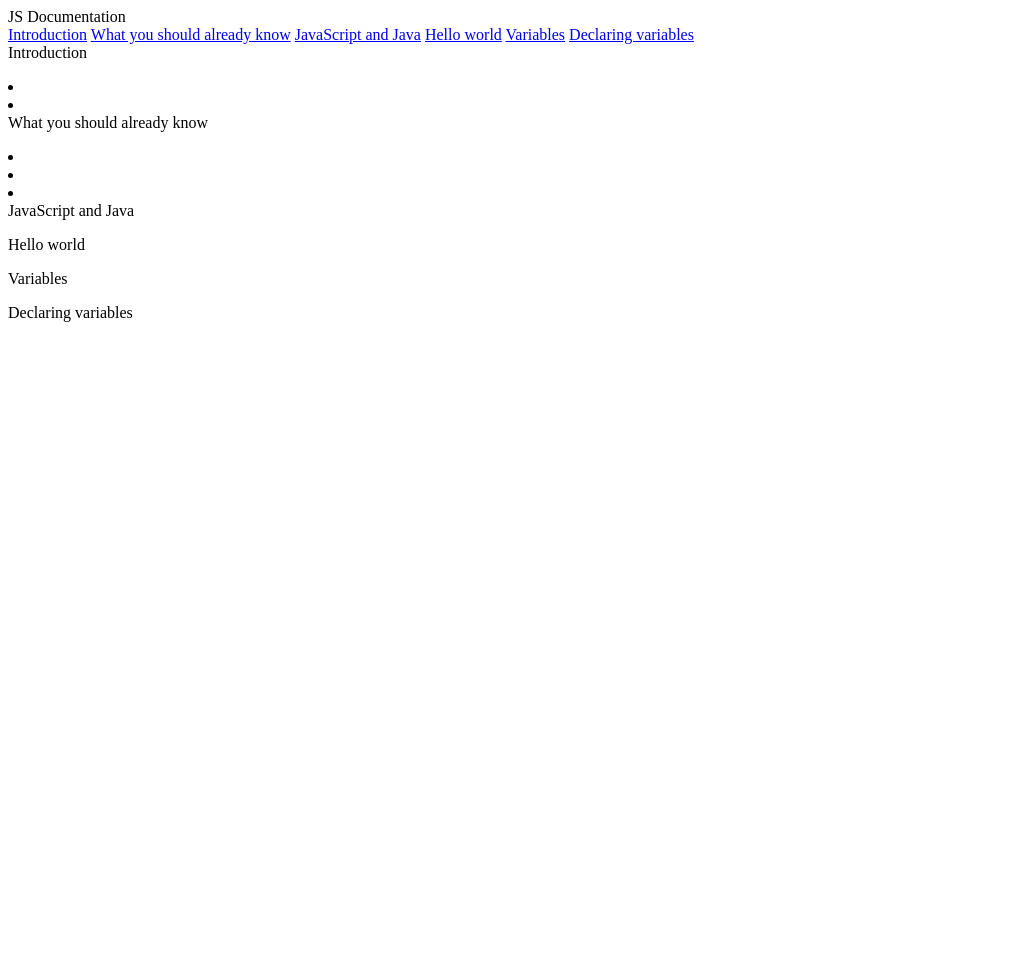
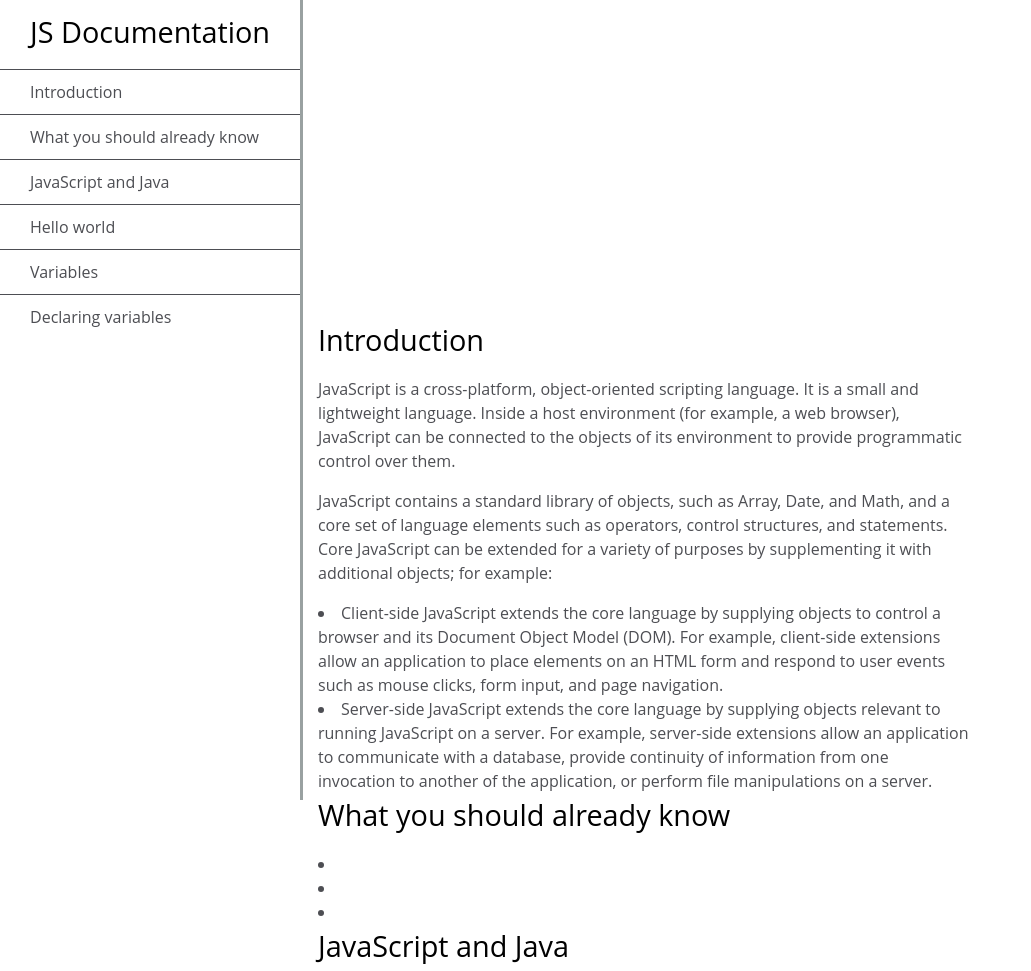
Before and after one commit to das88768/freecodecamp_responsive_web_design, a plain HTML site: page Technical_Doc/index.html in a window 1280 px wide. Shown: the top 971 px of the page, without its empty margins (0-1031 px from the left). Before the commit the page ends 800 px from the top, so only its background shows below. Drawn offline with Linux system fonts and the light colour scheme.

Commit message:
styling navbar

```diff
--- a/Technical_Doc/index.html
+++ b/Technical_Doc/index.html
@@ -9,20 +9,22 @@
   <body>
     <nav id="navbar">
       <header>JS Documentation</header>
-      <a class="nav-link" href="#introduction">Introduction</a>
-      <a class="nav-link" href="#what_you_should_already_know">What you should already know</a>
-      <a class="nav-link" href="#javaScript_and_Java">JavaScript and Java</a>
-      <a class="nav-link" href="#hello_world">Hello world</a>
-      <a class="nav-link" href="#variables">Variables</a>
-      <a class="nav-link" href="#declaring_variables">Declaring variables</a>
+      <ul>
+        <li><a class="nav-link" href="#introduction">Introduction</a></li>
+        <li><a class="nav-link" href="#what_you_should_already_know">What you should already know</a></li>
+        <li><a class="nav-link" href="#javaScript_and_Java">JavaScript and Java</a></li>
+        <li><a class="nav-link" href="#hello_world">Hello world</a></li>
+        <li><a class="nav-link" href="#variables">Variables</a></li>
+        <li><a class="nav-link" href="#declaring_variables">Declaring variables</a></li>
+      </ul>
     </nav>
     <main id="main-doc">
       <section class="main-section" id="introduction">
         <header>Introduction</header>
-        <p></p>
-        <p></p>
-        <li></li>
-        <li></li>
+        <p>JavaScript is a cross-platform, object-oriented scripting language. It is a small and lightweight language. Inside a host environment (for example, a web browser), JavaScript can be connected to the objects of its environment to provide programmatic control over them.</p>
+        <p>JavaScript contains a standard library of objects, such as Array, Date, and Math, and a core set of language elements such as operators, control structures, and statements. Core JavaScript can be extended for a variety of purposes by supplementing it with additional objects; for example:</p>
+        <li>Client-side JavaScript extends the core language by supplying objects to control a browser and its Document Object Model (DOM). For example, client-side extensions allow an application to place elements on an HTML form and respond to user events such as mouse clicks, form input, and page navigation.</li>
+        <li>Server-side JavaScript extends the core language by supplying objects relevant to running JavaScript on a server. For example, server-side extensions allow an application to communicate with a database, provide continuity of information from one invocation to another of the application, or perform file manipulations on a server.</li>
       </section>
       <section class="main-section" id="what_you_should_already_know">
         <header>What you should already know</header>
--- a/Technical_Doc/styles.css
+++ b/Technical_Doc/styles.css
@@ -0,0 +1,58 @@
+html, body {
+    min-width: 290px;
+    line-height: 1.5;
+    color: #4d4e53;
+    background-color: #ffffff;
+    font-family: 'Open Sans', Arial, sans-serif;
+}
+
+#navbar {
+    position: fixed;
+    min-width: 290px;
+    top: 0px;
+    left: 0px;
+    width: 300px;
+    height: 100%;
+    border-right: solid;
+    border-color: rgba(0, 22, 22, 0.4);
+}
+
+header {
+    color: black;
+    margin: 10px;
+    text-align: center;
+    font-size: 1.8em;
+    font-weight: thin;
+}
+
+#main-doc header {
+    text-align: left;
+    margin: 0px;
+}
+
+#main-doc {
+    position: absolute;
+    margin: 310px;
+}
+
+#navbar ul {
+    height: 88%;
+    padding: 0;
+    overflow-y: auto;
+    overflow-x: hidden;
+}
+
+#navbar li {
+    color: #4d4e53;
+    border-top: 1px solid;
+    list-style: none;
+    position: relative;
+    width: 100%;
+}
+
+#navbar a {
+    display: block;
+    color: #4d4e53;
+    text-decoration: none;
+    padding: 10px 30px;
+}
```
